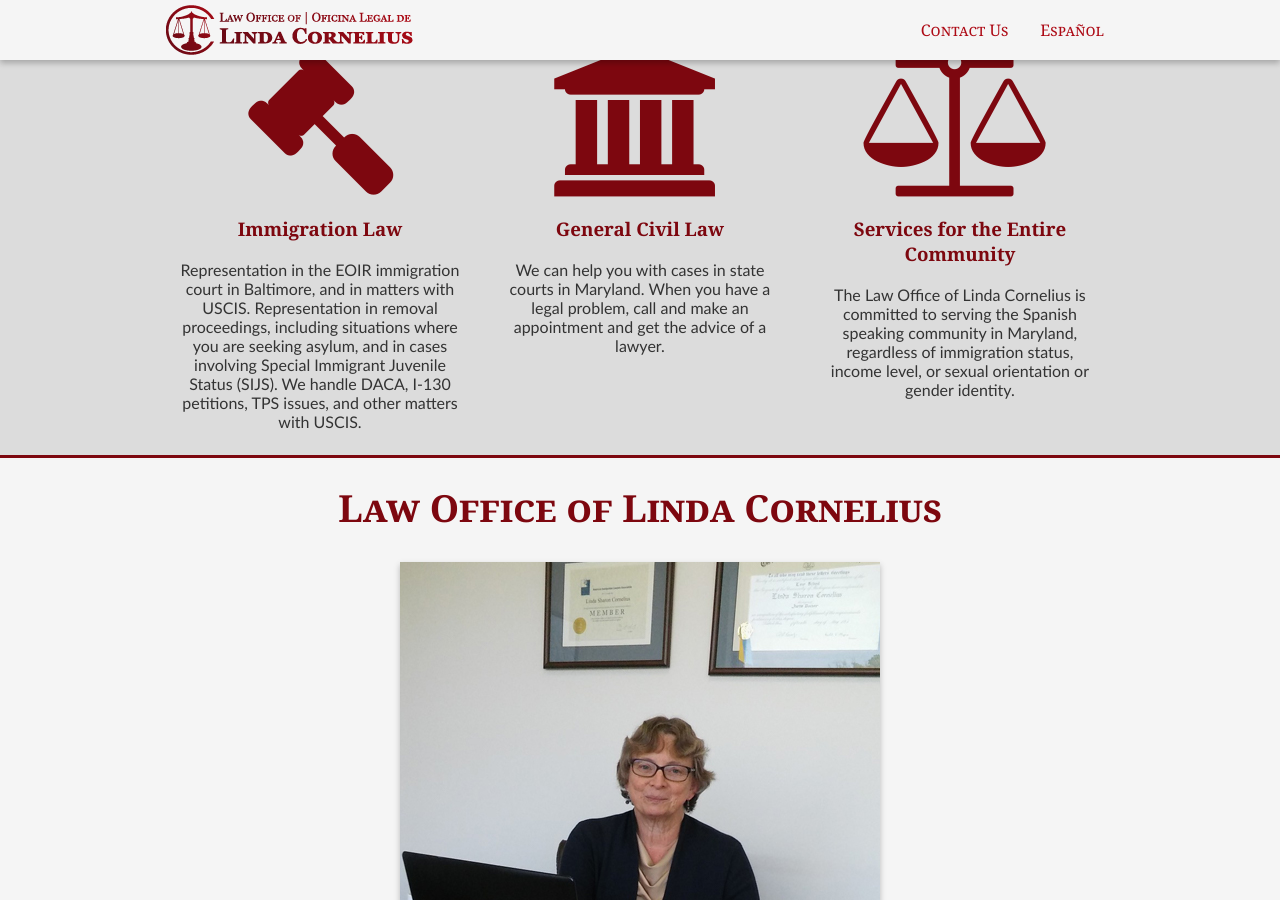
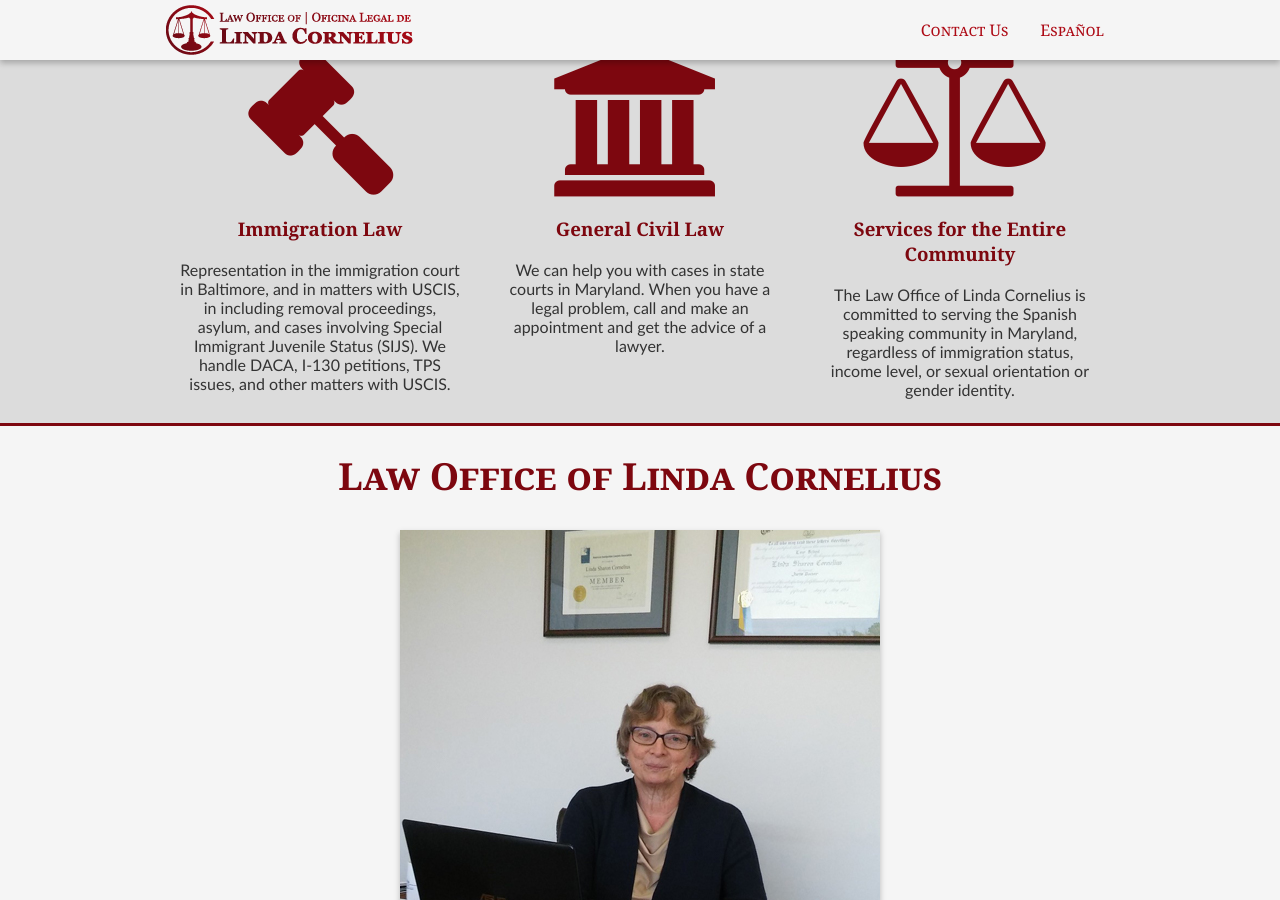
Before and after one commit to edamtoft/cornelius.legal.site, a Jekyll site: the page built from index.markdown, in a window 1280 px wide and 900 px high, scrolled down 839 px. Built offline with Jekyll 4.4.1, drawn with Linux system fonts in a browser that asks for light colours; nearby versions of some CDN libraries.

Commit message:
Updated '_practice/immigation.markdown' via CloudCannon

```diff
--- a/_practice/immigation.markdown
+++ b/_practice/immigation.markdown
@@ -2,16 +2,13 @@
 title: Immigration Law
 identifier: immigrationlaw
 layout: page
-description_text: "Representation in the EOIR immigration court in Baltimore, and
-  in matters with USCIS. \nRepresentation in removal proceedings, including situations
-  where you are seeking asylum,  and in cases involving Special Immigrant Juvenile
-  Status (SIJS). We handle DACA, I-130 petitions, TPS issues, and other matters with
-  USCIS."
+description_text: 'Representation in the immigration court in Baltimore, and in matters with USCIS, in including removal proceedings, asylum,  and cases involving Special Immigrant Juvenile Status (SIJS). We handle DACA, I-130 petitions, TPS issues, and other matters with USCIS.'
 language: english
 icon: gavel
-banner_image: "/assets/baltimore.jpg"
+banner_image: /assets/baltimore.jpg
 sitemap: true
 order: 1
 ---
 
+
 When you or your loved ones face removal proceedings, or other immigration issues, contact the Law Office of Linda Cornelius.  We are committed to helping you find the best solutions for your individual situation, regardless of whether the best solution in your situation is to apply for asylum, or to seek SIJS status, or to seek voluntary departure or Prosecutorial Discretion. We provide all services in Spanish and English.
```
